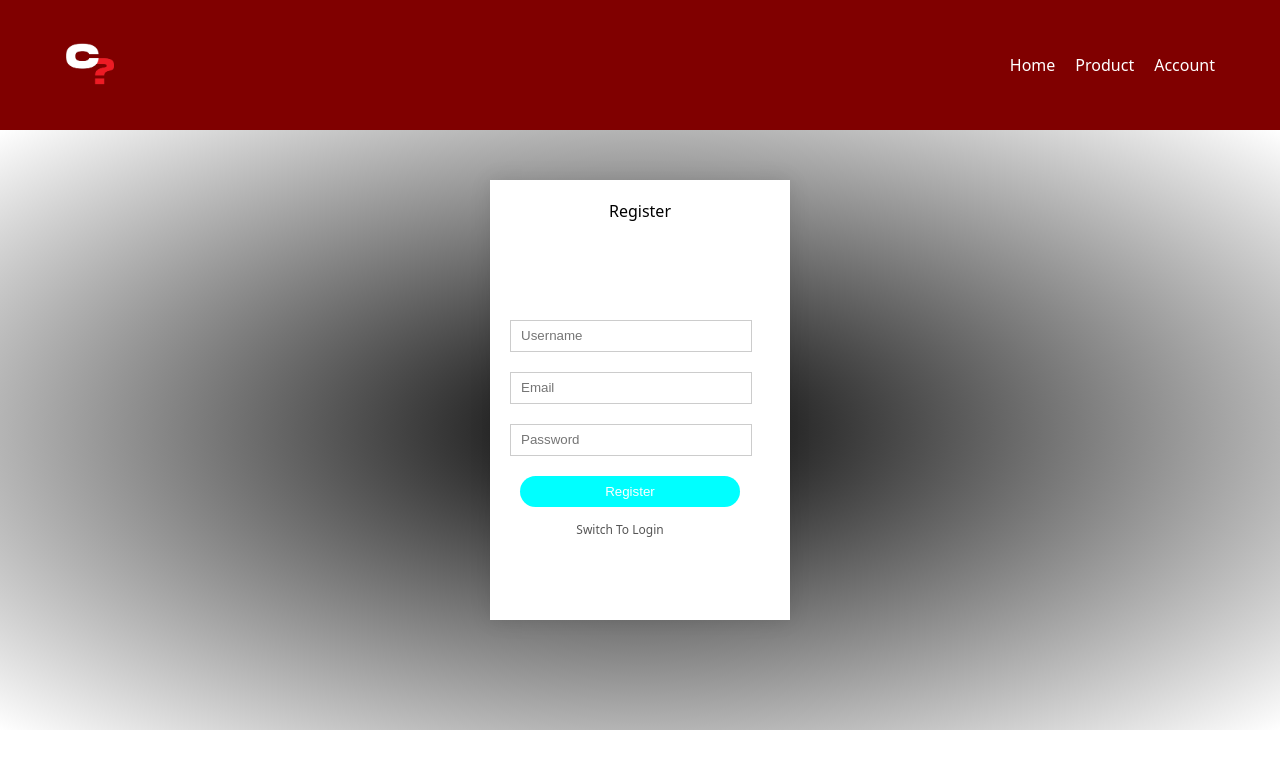
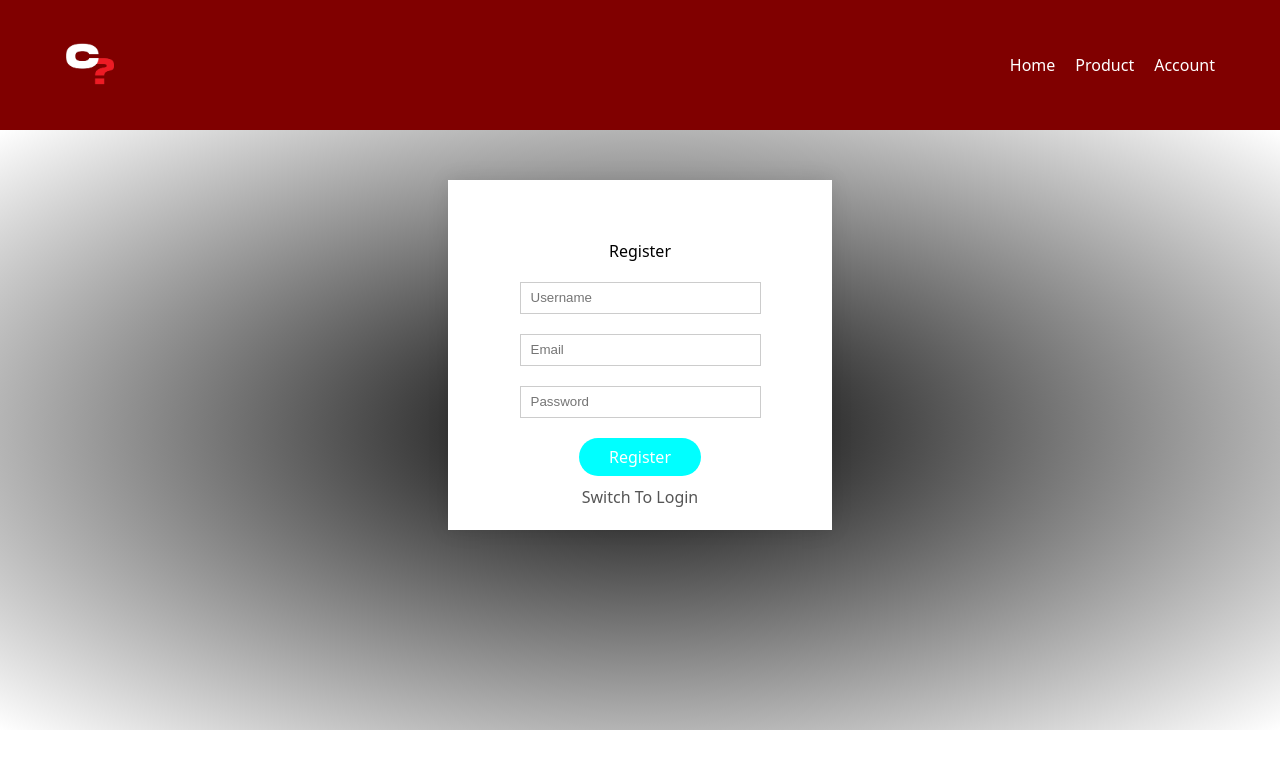
Before and after one commit to izdanii/front-end-page, a React (Create React App) app: page /register in a window 1280 px wide. Shown: the top 768 px of the page. Built offline with nearby package versions, Linux system fonts and the light colour scheme; no server answers.

Commit message:
styling:Register

```diff
--- /dev/null
+++ b/src/components/register/register-style.js
@@ -0,0 +1,69 @@
+import styled from 'styled-components'
+
+export const AccountPage=styled.div`
+padding: 50px 0;
+background: radial-gradient(black, white);
+`
+
+export const FormContainer=styled.div`
+background: #fff;
+width: 30%;
+height: 300px;
+position: relative;
+text-align: center;
+margin: 0 auto;
+padding: 50px 0px 0px 0px;
+box-shadow: 0 0 20px 0 rgba(0, 0, 0, 0.1);
+overflow: hidden;
+display: flex;
+flex-direction: column;
+align-items: center;
+`
+
+// export const FormSpace=styled.div`
+// max-width: 300px;
+// padding: 0 20px;
+// position: absolute;
+// top: 130px;
+// right : 40px;
+// transition: transform 1s;
+// `
+
+export const Container=styled.div`
+
+`
+
+export const Row=styled.div`
+
+`
+
+export const FormBtn=styled.div`
+display: inline-block;
+outline: none;
+width: fit-content;
+border: none;
+cursor: pointer;
+margin: 10px;
+`
+
+export const FormCol2=styled.div`
+max-width: 300px;
+padding: 0 20px;
+position: absolute;
+top: 130px;
+right : 40px;
+`
+
+export const RegForm=styled.div`
+display:flex;
+flex-direction: column;
+align-items: center;
+`
+
+export const Input=styled.input`
+width: 100%;
+height: 30px;
+margin: 10px 10px;
+padding: 0 10px;
+border: 1px solid #ccc;
+`
--- a/src/components/register/register.js
+++ b/src/components/register/register.js
@@ -5,6 +5,9 @@ import { auth, registerWithEmailAndPassword } from "config/firebase";
 import { useAuthState } from "react-firebase-hooks/auth";
 import { useNavigate } from "react-router-dom";
 import { useState, useEffect } from "react";
+import { AccountPage, FormBtn, FormContainer, Input, RegForm } from "./register-style";
+import { Container } from "./register-style";
+import { Row } from "./register-style";
 
 const Register = () => {
   const [user, loading, error] = useAuthState(auth);
@@ -37,16 +40,16 @@ const Register = () => {
   return (
     <>
       <Header />
-      <div className="account-page">
-        <div className="container">
-          <div className="row">
+      <AccountPage>
+        <Container>
+          <Row>
             <div className="col-2">
-              <div className="form-container">
-                <div className="form-btn">
+              <FormContainer>
+                <FormBtn>
                   <span>Register</span>
-                </div>
-                <form action="" id="RegForm">
-                  <input
+                </FormBtn>
+                <RegForm>
+                  <Input
                     type="text"
                     onChange={(e) =>
                       setSignUp({ ...signUp, name: e.target.value })
@@ -55,7 +58,7 @@ const Register = () => {
                     value={signUp.name}
                   />
 
-                  <input
+                  <Input
                     type="email"
                     onChange={(e) =>
                       setSignUp({ ...signUp, email: e.target.value })
@@ -64,7 +67,7 @@ const Register = () => {
                     value={signUp.email}
                   />
 
-                  <input
+                  <Input
                     type="password"
                     onChange={(e) =>
                       setSignUp({ ...signUp, password: e.target.value })
@@ -73,20 +76,20 @@ const Register = () => {
                     value={signUp.password}
                   />
 
-                  <button
+                  <FormBtn
                     type="submit"
                     onClick={(e) => handleSubmit(e, "register")}
                     className="btn"
                   >
                     Register
-                  </button>
+                  </FormBtn>
                   <NavLink to="/login">Switch To Login</NavLink>
-                </form>
-              </div>
+                </RegForm>
+              </FormContainer>
             </div>
-          </div>
-        </div>
-      </div>
+          </Row>
+        </Container>
+      </AccountPage>
     </>
   );
 };
```
